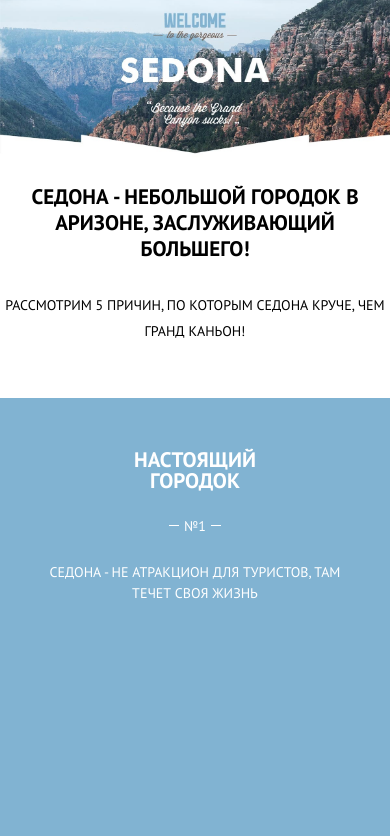
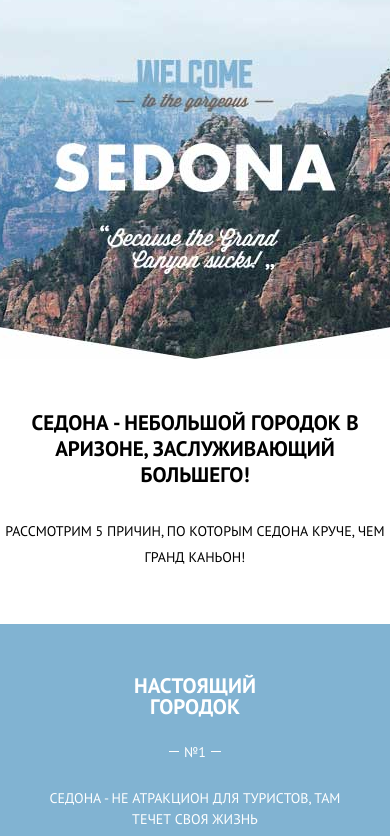
Before and after one commit to YevgenyZubrin/Sedona_adaptive, a plain HTML site: page index.html in a window 390 px wide. Shown: the part 86-922 px from the top of the page. Drawn offline with Linux system fonts and the light colour scheme.

Commit message:
changed index background image for mobile version index.html

```diff
--- a/css/style.css
+++ b/css/style.css
@@ -65,31 +65,12 @@ hr {
 }
 
 .body__container {
-    /* max-width: 1200px; */
-    /* min-width: 1200px; */
-
-    /* width: 800px; */
-
     max-width: 1200px;
 
     margin: 0 auto;
 
     box-shadow: 0px 0px 5px 3px rgba(0, 0, 0, 0.2);
 }
-
-/* @media (max-width: 1200px) {
-    .body__container {
-        max-width: 970px;
-    }
-}
-
-@media (max-width: 992px) {
-    .body__container {
-        max-width: 750px;
-    }
-} */
-
-
 
 .page__header {
     background-color: #fff;
@@ -165,7 +146,11 @@ hr {
 }
 
 .main-container__image {
-    width: 100%;
+    background-image: url(../backgrounds/index-background_welcome.jpg);
+    background-position: top center;
+    background-repeat: no-repeat;
+    height: 647px;
+    /* width: 100%; */
 }
 
 /* .main-container {
@@ -1351,7 +1336,10 @@ hr {
         padding-left: 0;
     }
 
-
+    .main-container__image {
+        background-image: url(../backgrounds/index-background_welcome_mobile.jpg);
+        height: 440px;
+    }
 }
 
 @media (max-width: 931px) {
--- a/index.html
+++ b/index.html
@@ -40,7 +40,9 @@
 
         <main class="main">
             <div class="main__container main-container">
-                <img class="main-container__image" src="backgrounds/index-background_welcome.jpg" alt="welcome to the gorgeous sedona">
+                <!-- <img class="main-container__image" src="backgrounds/index-background_welcome.jpg" alt="welcome to the gorgeous sedona"> -->
+                <div class="main-container__image"></div>
+
                 <h1 class="visually-hidden">welcome to the gorgeous sedona</h1>
 
                 <div class="main-container__description main-description">
```
Also changed, not shown: backgrounds/index-background_welcome_mobile.jpg (added).
